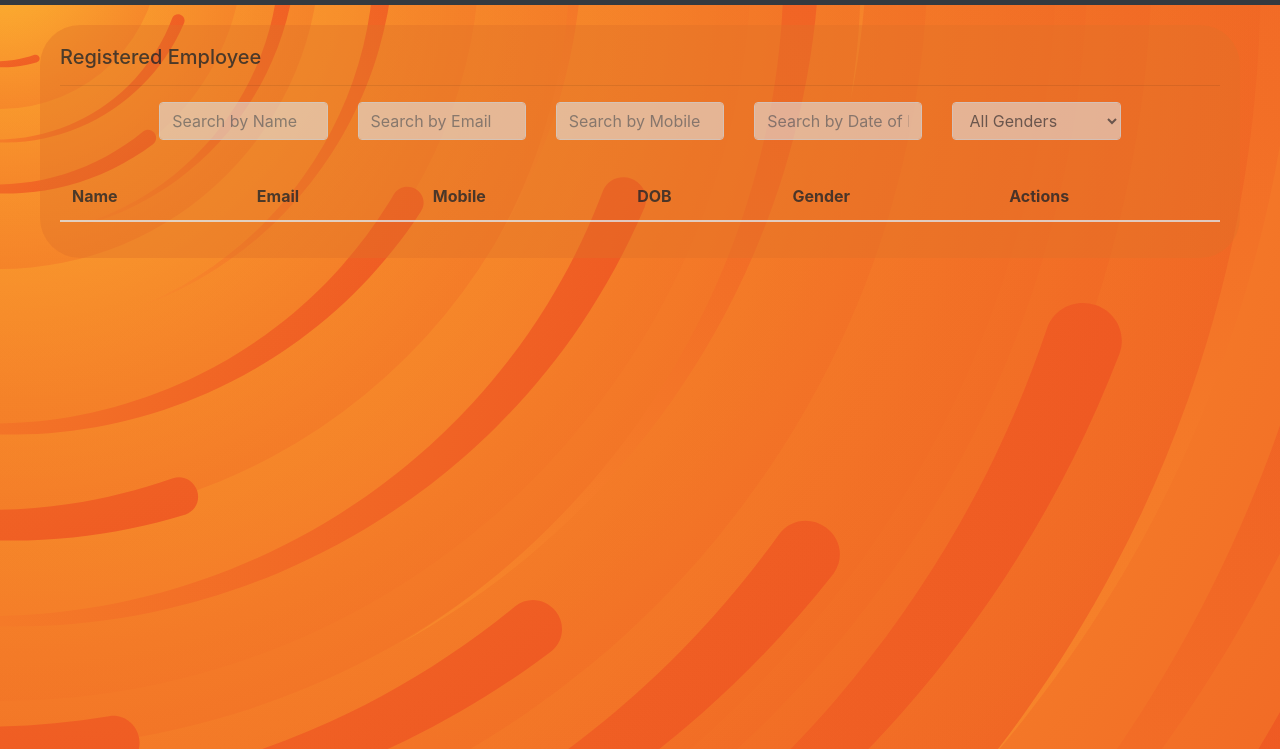
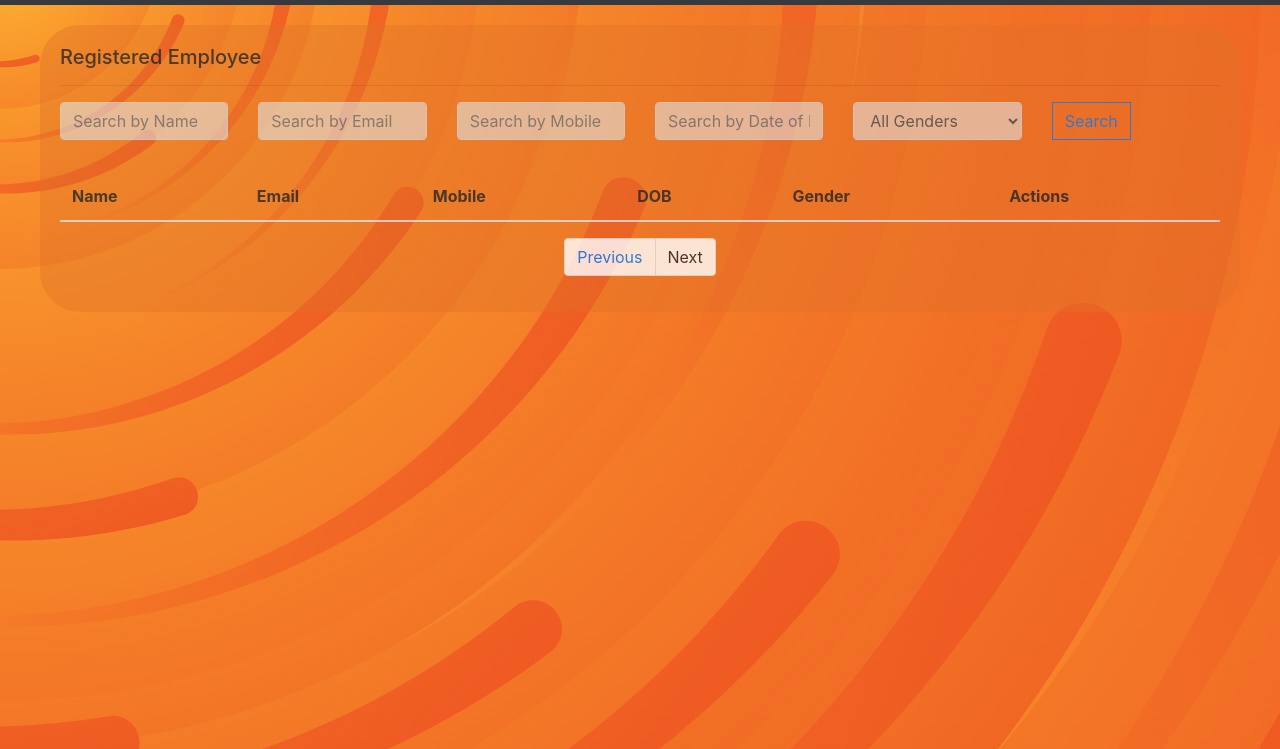
Before and after one commit to preethel/TestLocalStorage, a website: page public/index.html in a window 1280 px wide. Both pictures are taken after a click on the link "List". Shown: the part 51-800 px from the top of the page. Drawn offline with nearby package versions, Linux system fonts and the light colour scheme.

Commit message:
last commit

```diff
--- a/public/index.html
+++ b/public/index.html
@@ -80,14 +80,6 @@
                 <option value="female">Female</option>
               </select>
             </div>
-            <!-- <div class="form-group">
-<label for="editComment">Comments</label>
-<textarea class="form-control" id="editComment" placeholder="Leave a comment here" style="height: 100px"></textarea>
-</div> -->
-            <!-- <div class="form-group">
-<label for="editPassword">Password</label>
-<input type="password" class="form-control" id="editPassword" placeholder="Password">
-</div> -->
             <input type="hidden" id="id">
             <button type="submit" class="btn btn-primary">Save Changes</button>
           </form>
@@ -114,21 +106,18 @@
         <div id="right" class="col-md-6" style="flex: 1; background-color: #ff4800b7;">
           <h5>Employee Management System</h5>
           <hr>
-
+          <!----------Form Input--------------->
           <form id="myForm" onsubmit="submitForm(event)">
             <div class="form-row">
-
               <div class="form-group col-md-6">
                 <label for="name">First Name</label>
                 <input type="text" name="fname" class="form-control" id="fname" placeholder="First Name">
-
               </div>
               <div class="form-group col-md-6">
                 <label for="name">Last Name</label>
                 <input type="text" name="lname" class="form-control" id="lname" placeholder="Last Name">
               </div>
             </div>
-
             <div class="form-group">
               <label for="inputEmail">Email</label>
               <input type="email" name="email" class="form-control" id="email" placeholder="Email">
@@ -169,9 +158,7 @@
             <div class="form-group">
               <label for="inputPassword4">Password</label>
               <input type="password" name="password" class="form-control" id="password" placeholder="Password">
-
             </div>
-
             <button type="submit" class="btn btn-block btn-danger" value="submit">Submit</button>
           </form>
         </div>
@@ -185,29 +172,32 @@
       <h5>Registered Employee</h5>
       <hr>
       <!-- Search filters -->
+      <form id="searchForm" onsubmit="searchForm(event)">
         <div class="row mb-3">
-        <div class="col-md-2">
+          <div class="col-md-2 form-group">
             <input type="text" class="form-control" id="nameFilter" placeholder="Search by Name">
           </div>
-        <div class="col-md-2">
+          <div class="col-md-2 form-group">
             <input type="text" class="form-control" id="emailFilter" placeholder="Search by Email">
           </div>
-        <div class="col-md-2">
+          <div class="col-md-2 form-group">
             <input type="text" class="form-control" id="mobileFilter" placeholder="Search by Mobile">
           </div>
-        <div class="col-md-2">
+          <div class="col-md-2 form-group">
             <input type="text" class="form-control" id="dobFilter" placeholder="Search by Date of Birth">
           </div>
-        <div class="col-md-2">
+          <div class="col-md-2 form-group">
             <select class="form-control" id="genderFilter">
               <option value="both">All Genders</option>
               <option value="male">Male</option>
               <option value="female">Female</option>
             </select>
           </div>
+          <div class="col-md-2 form-group">
+            <button class="btn btn-outline-primary" type="submit" value="search">Search</button>
           </div>
-
-      <table class="table">
+        </div>
+      </form>
       <table class="table">
         <thead>
           <tr>
@@ -222,6 +212,20 @@
         <tbody id="userList">
         </tbody>
       </table>
+
+      <!-----pagination-------->
+      <nav aria-label="Page navigation example">
+        <ul class="pagination justify-content-center">
+          <li class="page-item">
+            <a class="page-link" id="previous" tabindex="-1" aria-disabled="true" onclick="previousPage()">Previous</a>
+          </li>
+          <li class="page-item">
+            <a class="page-link" id="next" onclick="nextPage()">Next</a>
+          </li>
+        </ul>
+      </nav>
+
+
     </div>
   </div>
 
--- a/public/script.js
+++ b/public/script.js
@@ -1,3 +1,5 @@
+let currentPage = 1; // Current page number
+let lastPage = 0;
 //navigate for registration form
 function showRegistration() {
   document.getElementById("registration").style.display = "block";
@@ -152,6 +154,57 @@ function submitForm(event) {
 
 }
 
+//update page
+function nextPage() {
+  if (currentPage < lastPage) {
+    currentPage++;
+  }
+  showList();
+}
+
+//update previous page
+function previousPage() {
+  if (currentPage > 1) {
+    currentPage = currentPage - 1;
+  }
+  showList()
+}
+
+
+var searchItem = [];
+function searchForm(event) {
+  event.preventDefault(); // Prevent form submission
+
+  // Get form values
+  var nameInput = document.getElementById('nameFilter');
+  var emailInput = document.getElementById('emailFilter');
+  var phoneInput = document.getElementById('mobileFilter');
+  var dateInput = document.getElementById('dobFilter');
+  var genderInput = document.getElementById('genderFilter');
+
+  var name = nameInput.value.trim();
+  var email = emailInput.value.trim();
+  var phone = phoneInput.value.trim();
+  var date = dateInput.value.trim();
+  var gender = genderInput.value.trim();
+
+  name = name.toLowerCase();
+  email = email.toLowerCase();
+  phone = phone.toLowerCase();
+  date = date.toLowerCase();
+  gender = gender.toLowerCase();
+
+  searchItem = {
+    fristName: name,
+    lastName: name,
+    email: email,
+    phone: phone,
+    dateOfBrith: date,
+    gender: gender
+  }
+  showList();
+}
+
 //generate Employee list
 //generate Edit and delete button
 function showList() {
@@ -160,16 +213,28 @@ function showList() {
 
   var userList = document.getElementById("userList");
   userList.innerHTML = ""; // Clear previous entries
-
   // Retrieve data from localStorage
   var existingData = JSON.parse(localStorage.getItem("formData")) || [];
-
   // Clear previous entries
   var userList = document.getElementById("userList");
   userList.innerHTML = "";
 
+  // Calculate total number of pages
+  const totalEntries = existingData.length;
+  const pageSize = 5;
+  const totalPages = Math.ceil(totalEntries / pageSize);
+  lastPage = totalPages;
+  // Example usage
+
+  let paginatedData = paginate(existingData, pageSize, currentPage);
+
+
+  var search = searchEntries(searchItem);
+  if (search) {
+    paginatedData = paginate(search, pageSize, currentPage);
+  }
   // Create table rows for each filtered entry
-  existingData.forEach(function (entry, index) {
+  paginatedData.forEach(function (entry, index) {
     // existing code to create table rows
     // ...
     var row = document.createElement("tr");
@@ -219,6 +284,11 @@ function showList() {
   });
 }
 
+// Function to paginate the data
+function paginate(array, page_size, page_number) {
+  --page_number; // Adjust page number to 0-based index
+  return array.slice(page_number * page_size, (page_number + 1) * page_size);
+}
 // Function to open the edit modal with pre-filled data
 function openEditModal(id) {
   // Retrieve existing data from localStorage
@@ -337,51 +407,16 @@ function deleteEntry(id) {
   // Show the updated list
   showList();
 }
-//Funtion for Multiple search
-function searchNames() {
-  var nameFilter = document.getElementById("nameFilter").value.toLowerCase();
-  var emailFilter = document.getElementById("emailFilter").value.toLowerCase();
-  var mobileFilter = document.getElementById("mobileFilter").value.toLowerCase();
-  var dobFilter = document.getElementById("dobFilter").value.toLowerCase();
-  var genderFilter = document.getElementById("genderFilter").value.toLowerCase();
+// Function to search entries by multiple fields
+function searchEntries(searchInput) {
+  var existingData = JSON.parse(localStorage.getItem("formData")) || [];
+  var searchResults = [];
 
-  var rows = document.querySelectorAll("#userList tr");
+  for (var i = 0; i < existingData.length; i++) {
+    var entry = existingData[i];
 
-  rows.forEach(function (row) {
-    var nameCell = row.querySelector("td:first-child");
-    var emailCell = row.querySelector("td:nth-child(2)");
-    var phoneCell = row.querySelector("td:nth-child(3)");
-    var dobCell = row.querySelector("td:nth-child(4)");
-    var genderCell = row.querySelector("td:nth-child(5)");
 
-    var name = nameCell.textContent.toLowerCase();
-    var email = emailCell.textContent.toLowerCase();
-    var phone = phoneCell.textContent.toLowerCase();
-    var dob = dobCell.textContent.toLowerCase();
-    var gender = genderCell.textContent.toLowerCase();
+  }
 
-    var nameMatch = name.includes(nameFilter);
-    var emailMatch = email.includes(emailFilter);
-    var mobileMatch = phone.includes(mobileFilter);
-    var dobMatch = dob.includes(dobFilter);
-    if(genderFilter === "both"){
-      var genderMatch = true;
-    }else{
-      var genderMatch = genderFilter === gender ? true : false;
-    }
-    // gender.includes(genderFilter)
-
-    if (nameMatch && emailMatch && mobileMatch && dobMatch && genderMatch) {
-      row.style.display = "";
-    } else {
-      row.style.display = "none";
-    }
-  });
+  return searchResults;
 }
-
-// Add event listeners to search input elements
-document.getElementById("nameFilter").addEventListener("input", searchNames);
-document.getElementById("emailFilter").addEventListener("input", searchNames);
-document.getElementById("mobileFilter").addEventListener("input", searchNames);
-document.getElementById("dobFilter").addEventListener("input", searchNames);
-document.getElementById("genderFilter").addEventListener("change", searchNames);
```
Lines whose indentation alone changed are shown as unchanged.
